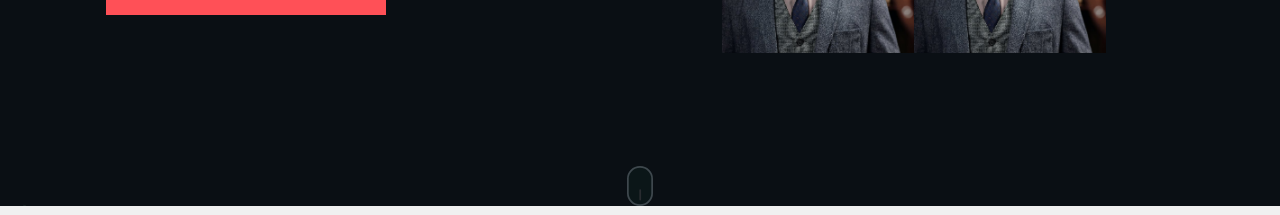
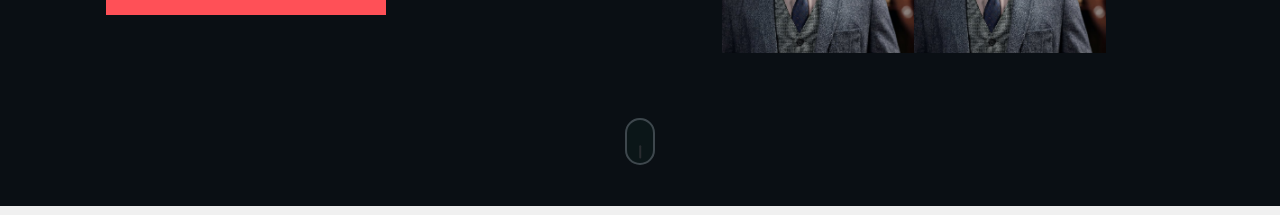
Before and after one commit to adaji025/MegaLaw, a Next.js app: page / in a window 1280 px wide. Shown: the part 554-769 px from the top of the page. Built offline with nearby package versions, Linux system fonts and the light colour scheme.

Commit message:
added the switch image to home page

```diff
--- a/pages/index.js
+++ b/pages/index.js
@@ -98,6 +98,9 @@ export default function Home() {
               </div>
             </div>
           </div>
+        </div>
+        <div className="container text-center pt-5 mt-4 switch">
+          <img src="./img/switch-icon.svg" alt="switch" className="img-fluid" />
         </div>
       </section>
       {/* <div className="d-sm-none">
--- a/styles/Home.module.css
+++ b/styles/Home.module.css
@@ -3,8 +3,8 @@
 }
 .heroContainer {
   height: 95vh;
-  background: url(../public/img/dot.svg), url(../public/img/switch-icon.svg);
-  background-position: bottom left, bottom center;
+  /* background: url(../public/img/dot.svg), url(../public/img/switch-icon.svg); */
+  background-position: bottom left,  50%;
   background-size: 2%;
   background-repeat: no-repeat;
   background-color: var(--mega-law-dark);
--- a/styles/globals.css
+++ b/styles/globals.css
@@ -1,9 +1,9 @@
-@import url('https://fonts.googleapis.com/css2?family=Poppins:wght@300;400;500;700&display=swap');
+@import url("https://fonts.googleapis.com/css2?family=Poppins:wght@300;400;500;700&display=swap");
 
 :root {
-    --mega-law-dark: #0A0F14;
-    --mega-law-tomato: #FF5057;
-    --mega-law-ash: #F0F0F0;
+  --mega-law-dark: #0a0f14;
+  --mega-law-tomato: #ff5057;
+  --mega-law-ash: #f0f0f0;
 }
 * {
   margin: 0;
@@ -11,15 +11,15 @@
   box-sizing: border-box;
 }
 .poppins-bold {
-    font-family: 'Poppins', sans-serif;
+  font-family: "Poppins", sans-serif;
   font-weight: bold;
 }
 .poppins-medium {
-    font-family: 'Poppins', sans-serif;
+  font-family: "Poppins", sans-serif;
   font-weight: 500;
 }
 .poppins-regular {
-    font-family: 'Poppins', sans-serif;
+  font-family: "Poppins", sans-serif;
   font-weight: 400;
 }
 .tomato-bg {
@@ -33,10 +33,10 @@
 }
 .mega-law-muted {
   color: var(--mega-law-dark);
-    opacity: .4;
+  opacity: 0.4;
 }
 input::placeholder {
-    font-family: 'Poppins', sans-serif;
+  font-family: "Poppins", sans-serif;
 }
 .fs-16 {
   font-size: 16px;
@@ -59,6 +59,9 @@ a {
 .slider-mx-2 {
   padding-left: 1rem !important;
 }
+.switch {
+  cursor: pointer;
+}
 #tsparticles canvas {
   position: absolute !important;
   top: 0;
@@ -77,40 +80,45 @@ a {
   word-spacing: nowrap;
 }
 
-@media (min-width:992px) {
+@media (min-width: 992px) {
   .nmb-2 {
     margin-top: -1.2rem;
   }
-
 }
-@media (max-width:992px) {
+@media (max-width: 992px) {
   .our-services-height {
     height: 200px;
   }
 }
-@media (max-width:500px) {
+@media (max-width: 500px) {
   .nmt-2 {
     margin-top: -3rem !important;
   }
 }
-@media  (device-width: 912px) and (device-height: 1368px) {
+@media (device-width: 912px) and (device-height: 1368px) {
   .h_60 {
-        height:40vh;
+    height: 40vh;
   }
 }
-@media  (device-width: 320px) and (device-height: 568px) {
-    .row>* {
+@media (device-width: 320px) and (device-height: 568px) {
+  .row > * {
     flex-shrink: 0;
     width: 100%;
     max-width: 100%;
-      padding-right: calc(var(--bs-gutter-x) * .05) !important;
-      padding-left: calc(var(--bs-gutter-x) * .05) !important;
+    padding-right: calc(var(--bs-gutter-x) * 0.05) !important;
+    padding-left: calc(var(--bs-gutter-x) * 0.05) !important;
     margin-top: var(--bs-gutter-y);
   }
 }
-@media  (device-width: 280px) and (device-height: 653px) {
-    .container, .container-fluid, .container-lg, .container-md, .container-sm, .container-xl, .container-xxl {
+@media (device-width: 280px) and (device-height: 653px) {
+  .container,
+  .container-fluid,
+  .container-lg,
+  .container-md,
+  .container-sm,
+  .container-xl,
+  .container-xxl {
     overflow-x: hidden;
-        padding-left: .2rem !important;
+    padding-left: 0.2rem !important;
   }
 }
```
Lines whose indentation alone changed are shown as unchanged.
